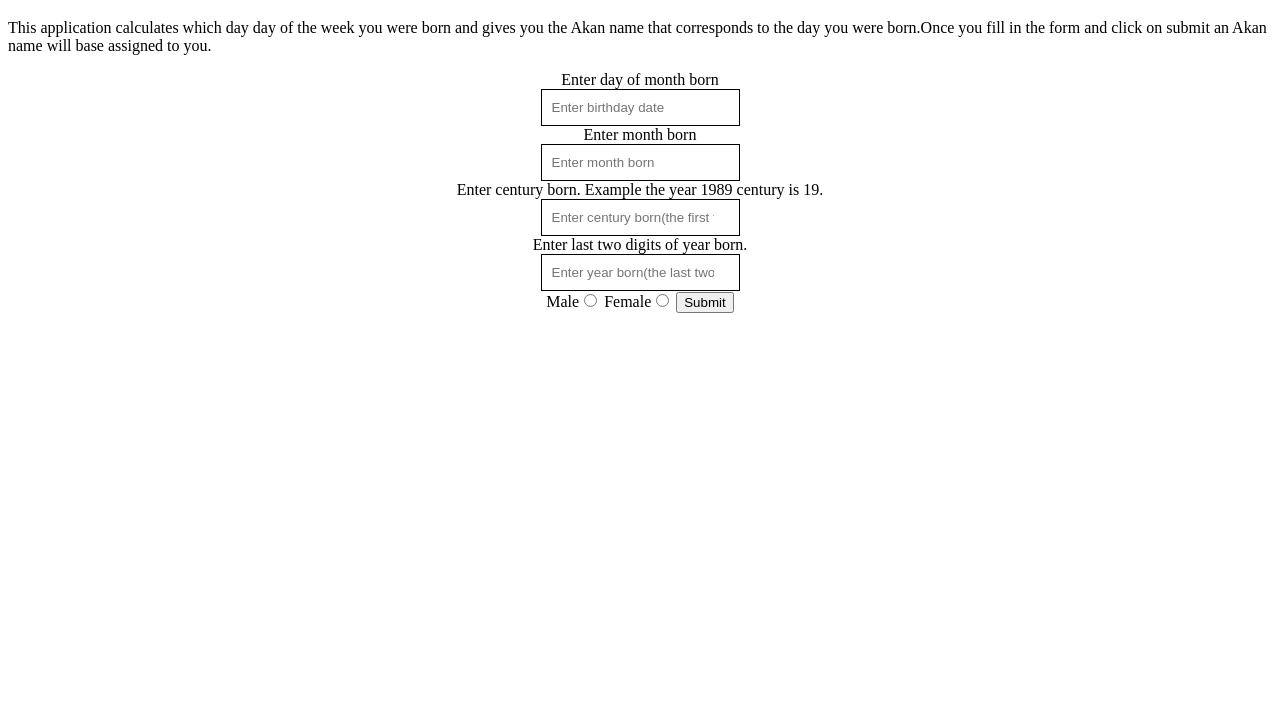
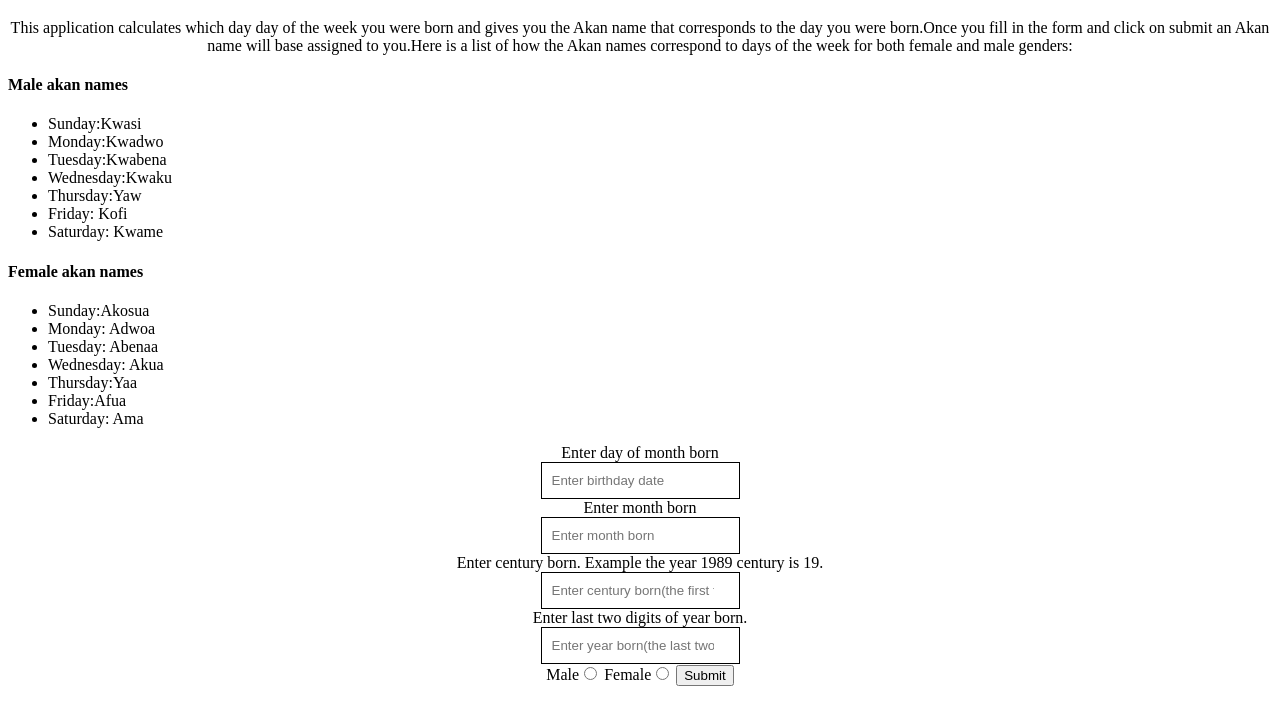
Before and after one commit to Steph254/Akan-names, a plain HTML site: page akan.html in a window 1280 px wide. Shown: the part 61-786 px from the top of the page. Drawn offline with Linux system fonts and the light colour scheme.

Commit message:
Add ul and li tags to list names

```diff
--- a/akan.html
+++ b/akan.html
@@ -6,9 +6,33 @@
   </head>
   <body>
     <h1>Akan names calculator</h1>
-    <p>This application calculates which day day of the week you were born and gives you the Akan name that
+    <p align="center">This application calculates which day day of the week you were born and gives you the Akan name that
     corresponds to the day you were born.Once you fill in the form and click on submit an Akan name will base
-    assigned to you.</p>
+    assigned to you.Here is a list of how the Akan names correspond to days of the week for both female and male genders:
+    <div class="names">
+      <h4>Male akan names</h4>
+        <ul>
+          <li>Sunday:Kwasi</li>
+          <li>Monday:Kwadwo</li>
+          <li>Tuesday:Kwabena</li>
+          <li>Wednesday:Kwaku</li>
+          <li>Thursday:Yaw</li>
+          <li>Friday: Kofi</li>
+          <li>Saturday: Kwame</li>
+        </ul>
+       <h4>Female akan names</h4>
+       <ul>
+         <li>Sunday:Akosua</li>
+         <li>Monday: Adwoa</li>
+         <li>Tuesday: Abenaa</li>
+         <li>Wednesday: Akua</li>
+         <li>Thursday:Yaa</li>
+         <li>Friday:Afua</li>
+         <li>Saturday: Ama</li>
+       </ul>
+    </div>
+
+   </p>
     <div align="center">
       <form name="myForm" onsubmit="event.preventDefault();calculateBirthday()">
         Enter day of month born <br>
```
